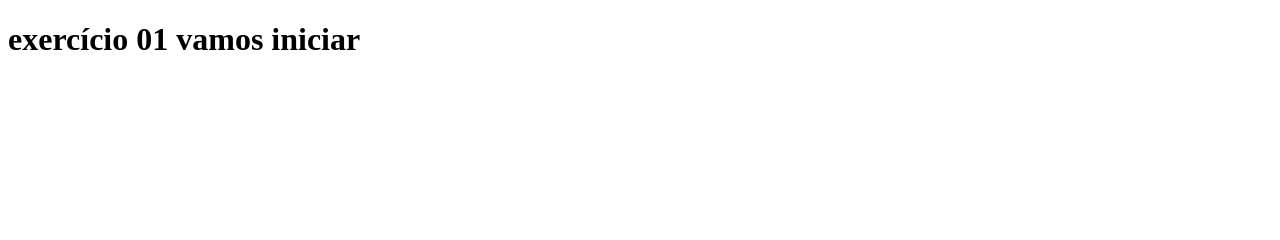
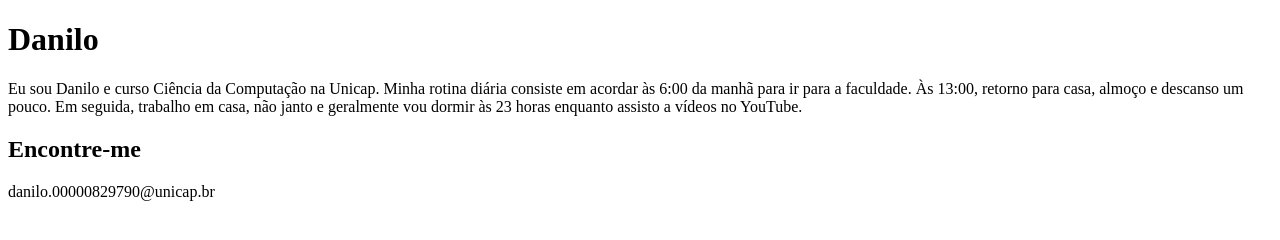
Before and after one commit to Dtssouza/Atividade01-PWM, a plain HTML site: page index.html in a window 1280 px wide. Drawn offline with Linux system fonts and the light colour scheme.

Commit message:
Ex01-pg-38

```diff
--- a/index.html
+++ b/index.html
@@ -1,12 +1,15 @@
 <!DOCTYPE html>
 <html>
     <head>
-
+        <title>Biografia do Danilo</title>
     </head>
     <body>
-        <h1>
-            exercício 01
-            vamos iniciar
-        </h1>
+        <h1>Danilo</h1>
+        <p>Eu sou Danilo e curso Ciência da Computação na Unicap.
+        Minha rotina diária consiste em acordar às 6:00 da manhã para ir para a faculdade.
+        Às 13:00, retorno para casa, almoço e descanso um pouco.
+        Em seguida, trabalho em casa, não janto e geralmente vou dormir às 23 horas enquanto assisto a vídeos no YouTube.</p>
+        <h2>Encontre-me</h2>
+        <p>danilo.00000829790@unicap.br</p>
     </body>
 </html>
```
